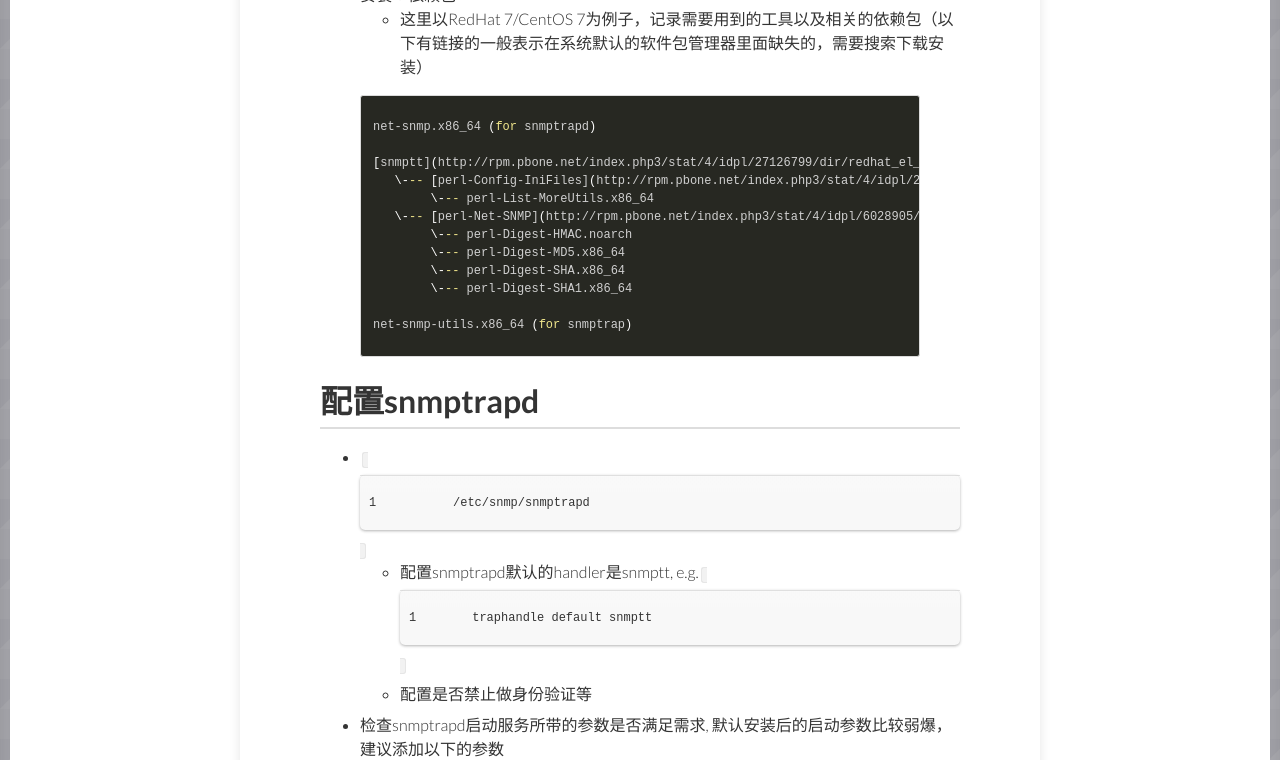
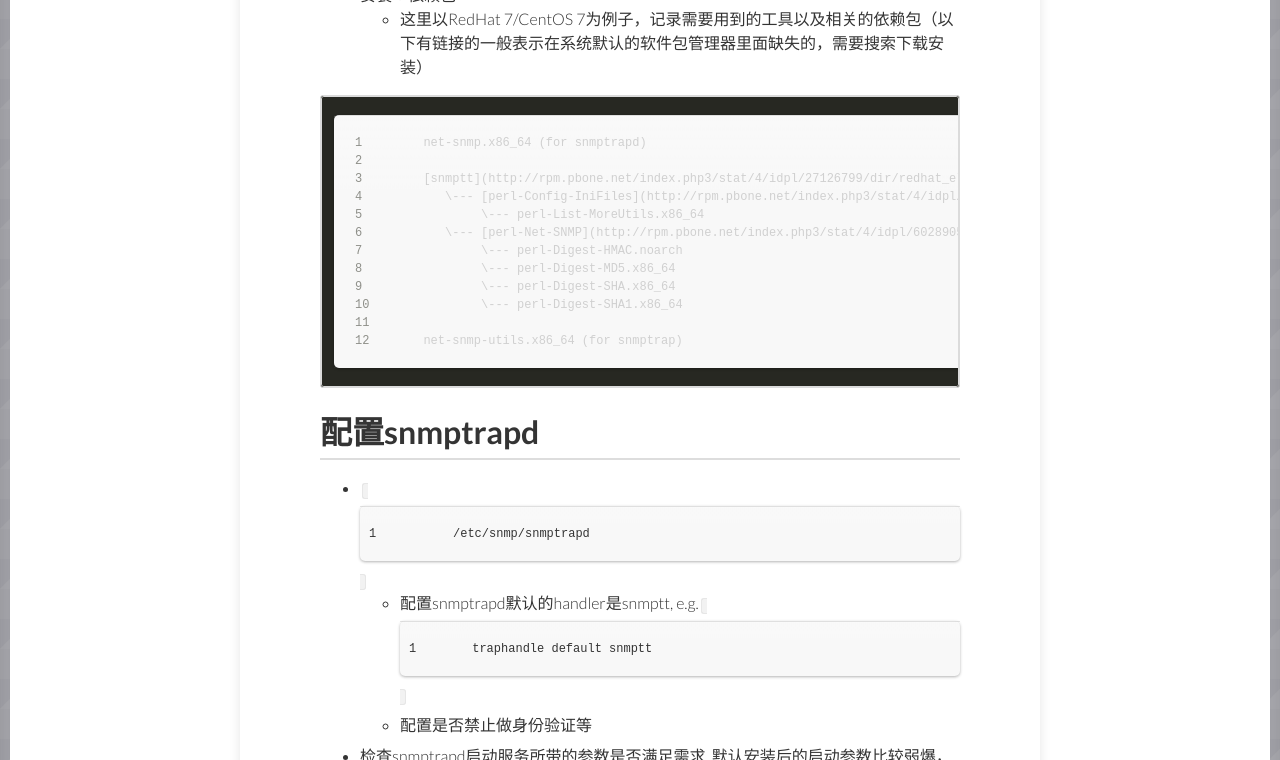
Before and after one commit to KasperDeng/kasperdeng.github.io, a Jekyll site: the page built from _posts/2016-11-12-zabbix-snmp-trap.md, in a window 1280 px wide and 900 px high, scrolled down 1311 px, cut to the strip 140-900 px from the top of the window. Built offline with Jekyll 4.4.1, drawn with Linux system fonts in a browser that asks for light colours; nearby versions of some CDN libraries; comment, search, counter and statistics services are not loaded.

Commit message:
update jekyll site config

````diff
--- a/_config.yml
+++ b/_config.yml
@@ -52,11 +52,21 @@
 # Amount of post to show on home page
 paginate: 5
 
+# Markdown Processors
+rdiscount:
+  extensions: []
+
+redcarpet:
+  extensions: []
+
 kramdown:
   auto_ids: true
   footnote_nr: 1
   entity_output: as_char
   toc_levels: 1..6
+  smart_quotes: lsquo,rsquo,ldquo,rdquo
+  input: GFM
+  hard_wrap: false
   use_coderay: true
 
   coderay:
--- a/_posts/2016-11-12-zabbix-snmp-trap.md
+++ b/_posts/2016-11-12-zabbix-snmp-trap.md
@@ -29,7 +29,7 @@
 * 安装：依赖包
    - 这里以RedHat 7/CentOS 7为例子，记录需要用到的工具以及相关的依赖包（以下有链接的一般表示在系统默认的软件包管理器里面缺失的，需要搜索下载安装）
 
-{% highlight bash %}
+```
 net-snmp.x86_64 (for snmptrapd)
 
 [snmptt](http://rpm.pbone.net/index.php3/stat/4/idpl/27126799/dir/redhat_el_7/com/snmptt-1.4-0.9.beta2.el7.noarch.rpm.html)
@@ -42,8 +42,7 @@
         \--- perl-Digest-SHA1.x86_64
 
 net-snmp-utils.x86_64 (for snmptrap)
-
-{% endhighlight %}
+```
 
 # 配置snmptrapd #
 * `/etc/snmp/snmptrapd`
````
